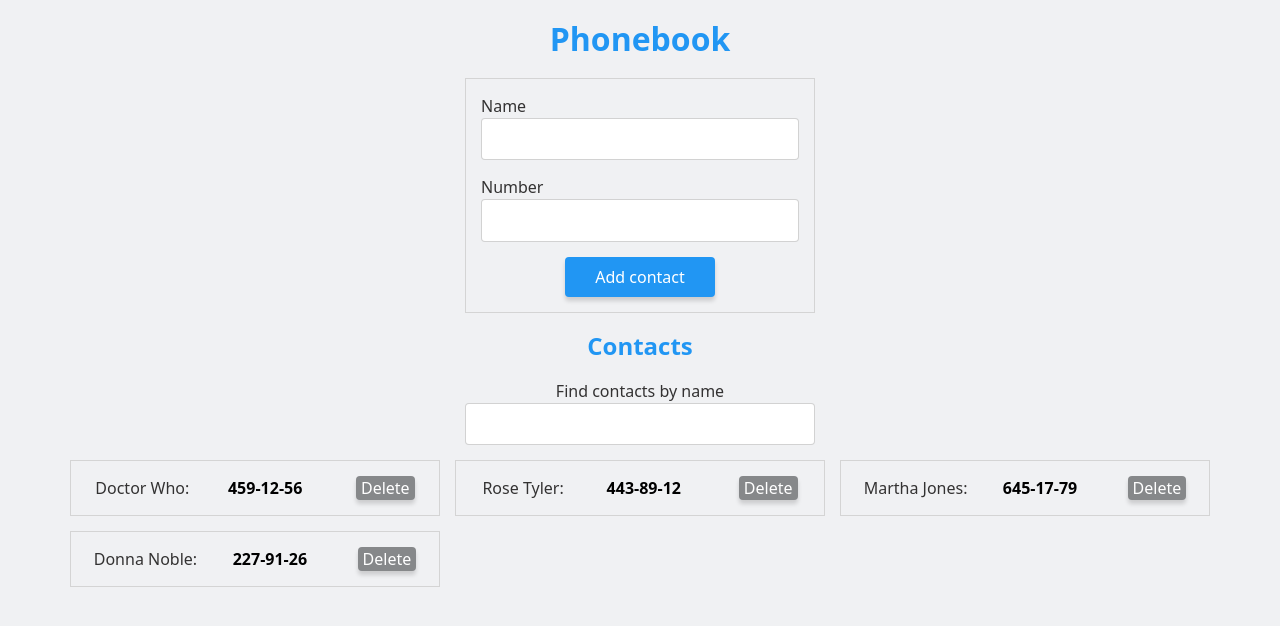
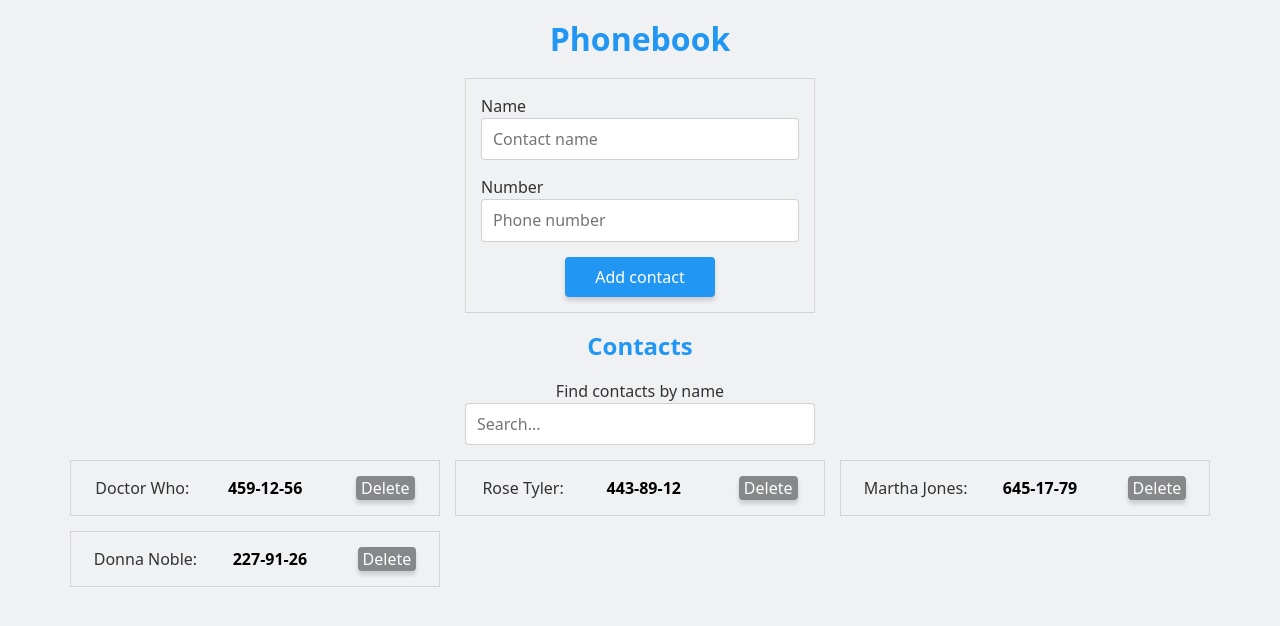
Before and after one commit to mityaua/goit-react-hw-03-phonebook, a React (Create React App) app: page / in a window 1280 px wide. Shown: the top 626 px of the page. Built offline with nearby package versions, Linux system fonts and the light colour scheme.

Commit message:
Some fixes

```diff
--- a/src/components/ContactForm/ContactForm.jsx
+++ b/src/components/ContactForm/ContactForm.jsx
@@ -57,6 +57,7 @@ class ContactForm extends Component {
           <input
             type="text"
             name="name"
+            placeholder="Contact name"
             className={styles.input}
             value={this.state.name} // Пишем значение в стейт
             onChange={this.hanldeChange} // Наблюдающий метод
@@ -70,6 +71,7 @@ class ContactForm extends Component {
           <input
             type="tel"
             name="number"
+            placeholder="Phone number"
             className={styles.input}
             value={this.state.number} // Пишем значение в стейт
             onChange={this.hanldeChange} // Наблюдающий метод
--- a/src/components/Filter/Filter.jsx
+++ b/src/components/Filter/Filter.jsx
@@ -10,6 +10,7 @@ const Filter = ({ value, onChange }) => {
       <input
         type="text"
         name="filter"
+        placeholder="Search..."
         className={styles.input}
         value={value}
         onChange={onChange}
```
